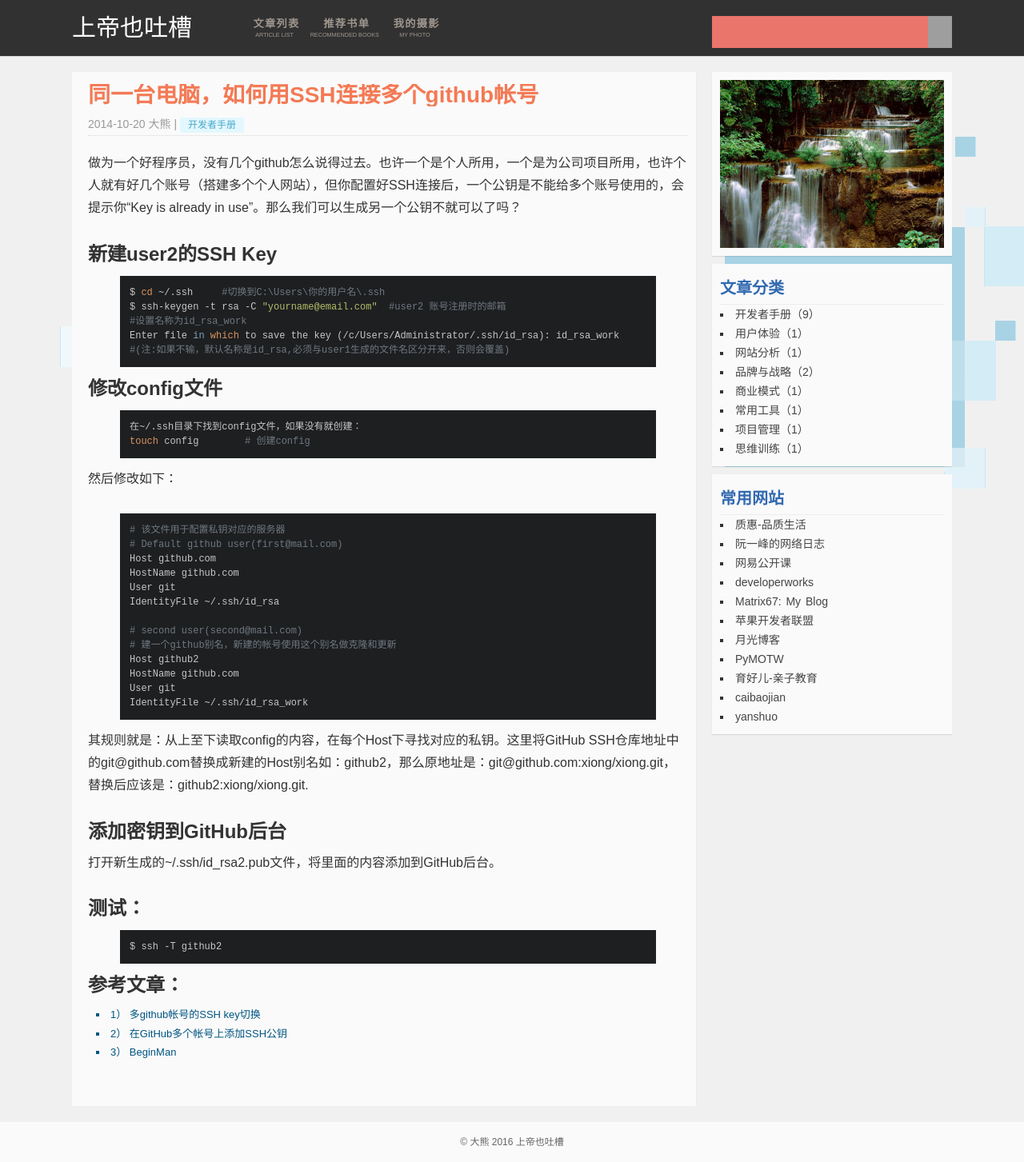
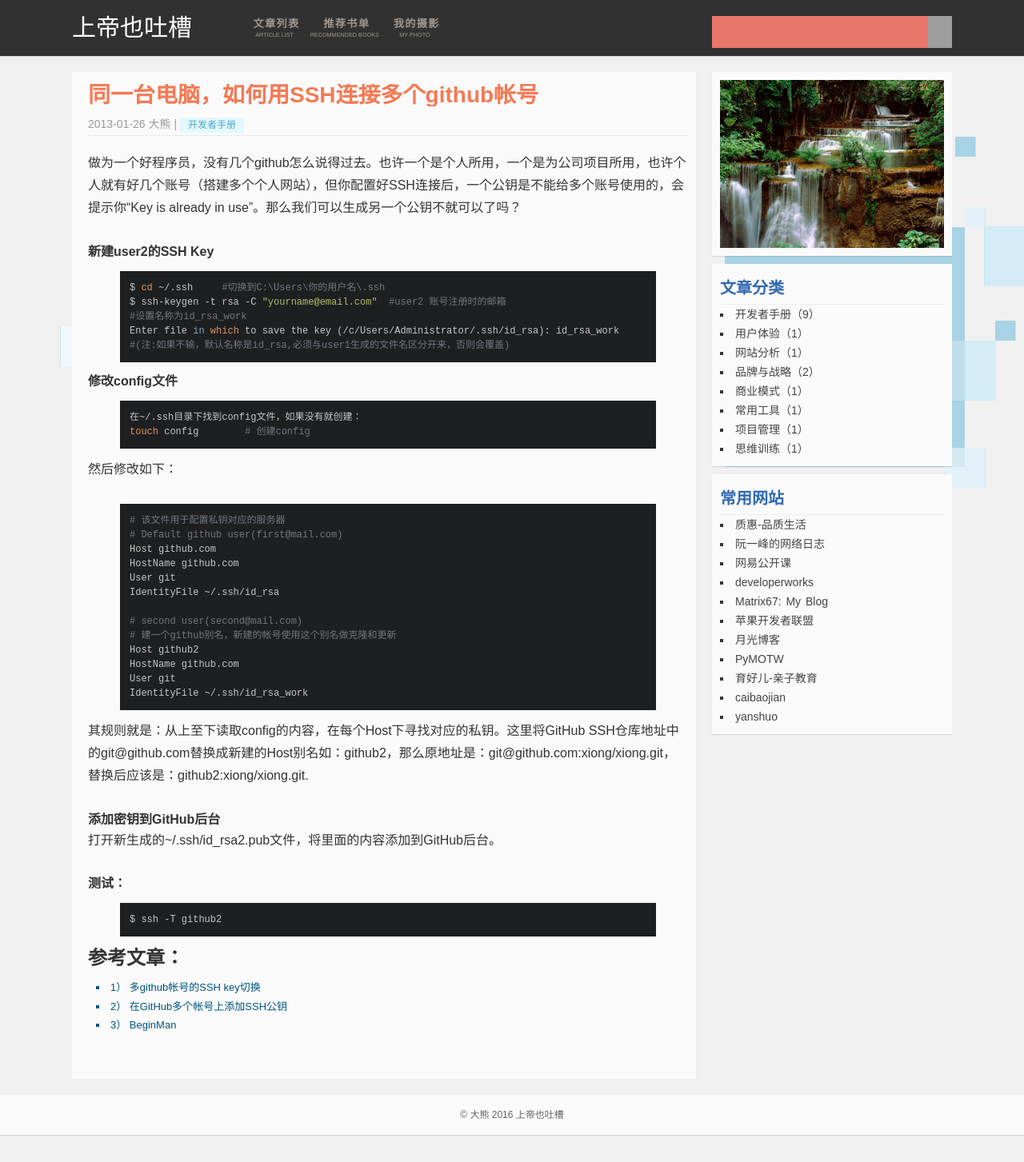
Before and after one commit to godtoo/godtoo.github.com, a Jekyll site: the page built from _posts/2013-01-26-github-more-account-ssh.md, in a window 1280 px wide. Shown: the whole page at 80% size. Built offline with Jekyll 4.4.1, drawn with Linux system fonts in a browser that asks for light colours; nearby versions of some CDN libraries; comment, search, counter and statistics services are not loaded; after the commit the page ends 1419 px from its top, so only the background shows below that.

Commit message:
change css

```diff
--- a/_posts/2014-10-20-github-more-account-ssh.md
+++ b/_posts/2013-01-26-github-more-account-ssh.md
@@ -11,7 +11,7 @@ author: 大熊
 
 做为一个好程序员，没有几个github怎么说得过去。也许一个是个人所用，一个是为公司项目所用，也许个人就有好几个账号（搭建多个个人网站），但你配置好SSH连接后，一个公钥是不能给多个账号使用的，会提示你“Key is already in use”。那么我们可以生成另一个公钥不就可以了吗？
 
-### 新建user2的SSH Key
+#### 新建user2的SSH Key
 {% highlight bash %}
 $ cd ~/.ssh     #切换到C:\Users\你的用户名\.ssh
 $ ssh-keygen -t rsa -C "yourname@email.com"  #user2 账号注册时的邮箱
@@ -20,7 +20,7 @@ Enter file in which to save the key (/c/Users/Administrator/.ssh/id_rsa): id_rsa
 #(注:如果不输，默认名称是id_rsa,必须与user1生成的文件名区分开来，否则会覆盖)
 {% endhighlight %}
 
-### 修改config文件
+#### 修改config文件
 {% highlight bash %}
 在~/.ssh目录下找到config文件，如果没有就创建：
 touch config        # 创建config
@@ -45,12 +45,12 @@ IdentityFile ~/.ssh/id_rsa_work
 
 其规则就是：从上至下读取config的内容，在每个Host下寻找对应的私钥。这里将GitHub SSH仓库地址中的git@github.com替换成新建的Host别名如：github2，那么原地址是：git@github.com:xiong/xiong.git，替换后应该是：github2:xiong/xiong.git.
 
-### 添加密钥到GitHub后台
+#### 添加密钥到GitHub后台
 
 打开新生成的~/.ssh/id_rsa2.pub文件，将里面的内容添加到GitHub后台。
 
 
-### 测试：
+#### 测试：
 {% highlight bash %}
 $ ssh -T github2
 {% endhighlight %}
```
